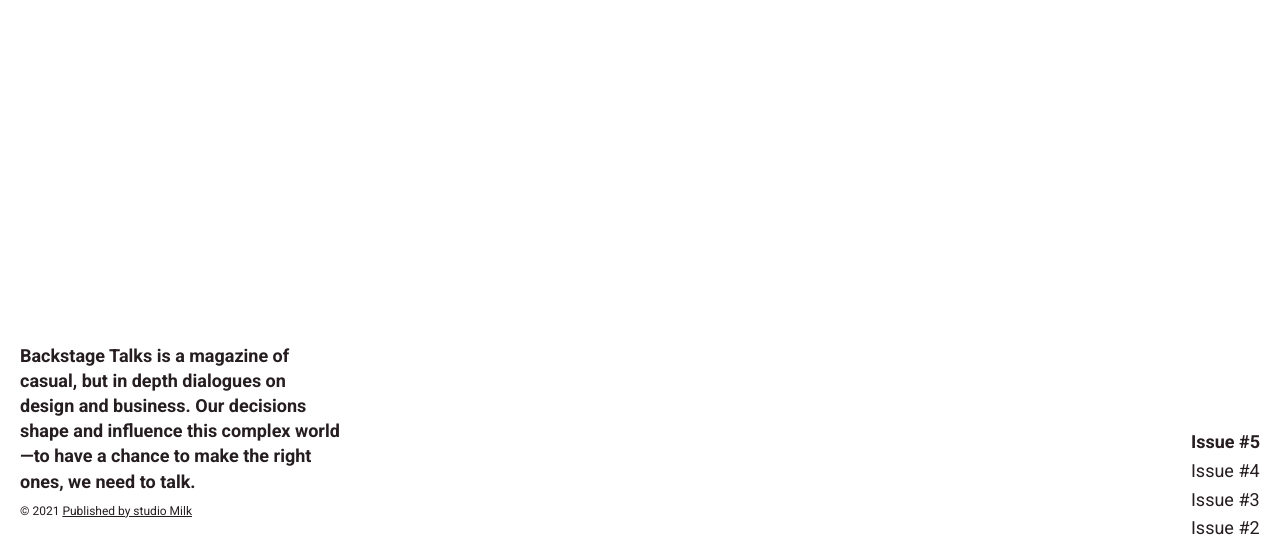
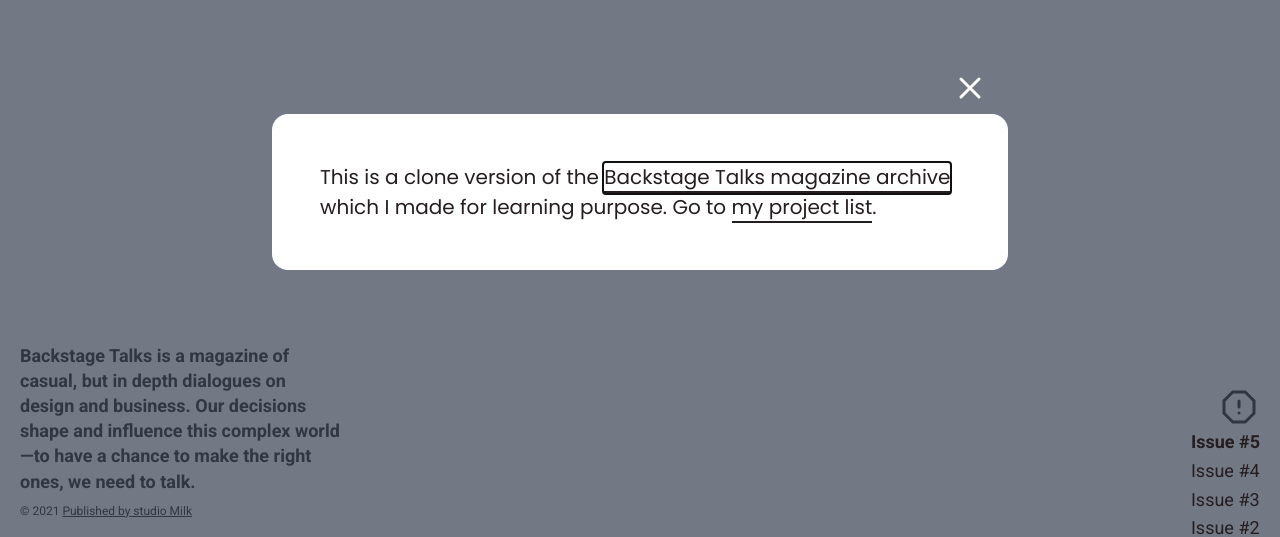
Before and after one commit to cyishere/frontend-practice, a Next.js app: page /backstagetalks in a window 1280 px wide. Shown: the part 208-745 px from the top of the page. Built offline with nearby package versions, Linux system fonts and the light colour scheme; a web font is replaced by a local one.

Commit message:
Add Delaration

```diff
--- /dev/null
+++ b/components/Delaration/Delaration.tsx
@@ -0,0 +1,151 @@
+import { Fragment, useState } from "react";
+import styled, { keyframes } from "styled-components";
+import Link from "next/link";
+import { DialogOverlay, DialogContent } from "@reach/dialog";
+import { AlertOctagon, X } from "react-feather";
+
+import { COLORS, QUERIES } from "@/styles/constants";
+import UnstyledButton from "../UnstyledButton";
+
+interface DelarationIconProps {
+  text: string;
+  href: string;
+}
+
+const DelarationIcon: React.FC<DelarationIconProps> = ({ text, href }) => {
+  const [isOpen, setIsOpen] = useState(true);
+
+  const onDismiss = () => setIsOpen(!isOpen);
+
+  return (
+    <Fragment>
+      <MoreButton onClick={onDismiss}>
+        <AlertOctagon size={36} />
+      </MoreButton>
+
+      <Overlay isOpen={isOpen}>
+        <Content>
+          <p>
+            This is a clone version of the{" "}
+            <Anchor href={href} target="_blank" rel="noreferrer">
+              {text}
+            </Anchor>{" "}
+            which I made for learning purpose. Go to{" "}
+            <Link href="/" passHref>
+              <Anchor>my project list</Anchor>
+            </Link>
+            .
+          </p>
+          <CloseButton onClick={onDismiss}>
+            <X size={36} />
+          </CloseButton>
+        </Content>
+      </Overlay>
+    </Fragment>
+  );
+};
+
+const fadeIn = keyframes`
+  0% {
+    opacity: 0;
+  }
+  100% {
+    opacity: 1;
+  }
+`;
+
+const bounceIn = keyframes`
+  0% {
+    filter: blur(10px);
+    transform: scale(0);
+  }
+  100% {
+    filter: blur(0px);
+    transform: scale(1);
+  }
+`;
+
+const MoreButton = styled(UnstyledButton)`
+  width: 50px;
+  height: 50px;
+  color: var(--clr-pink);
+  background-color: var(--clr-white);
+  border-radius: 50%;
+  box-shadow: var(--shadow-elevation-medium);
+
+  display: flex;
+  justify-content: center;
+  align-items: center;
+
+  position: fixed;
+  right: 1rem;
+  bottom: 20vh;
+
+  &:hover {
+    color: var(--clr-black);
+  }
+
+  svg {
+    display: block;
+  }
+`;
+
+const Overlay = styled(DialogOverlay)`
+  position: fixed;
+  top: 0;
+  left: 0;
+  right: 0;
+  bottom: 0;
+  background-color: hsl(${COLORS.black} / 0.7);
+
+  display: flex;
+  justify-content: center;
+  align-items: center;
+
+  animation: ${fadeIn} 500ms;
+  perspective: 500px;
+`;
+
+const Content = styled(DialogContent)`
+  font-family: "Poppins", sans-serif;
+  font-size: ${20 / 16}rem;
+  line-height: 1.5;
+  width: 90%;
+  background-color: var(--clr-white);
+  padding: 3rem;
+  border-radius: 1rem;
+  position: relative;
+  filter: blur(10px);
+  transform: scale(0);
+
+  animation: ${bounceIn} 300ms;
+  animation-timing-function: cubic-bezier(0.28, 0.51, 0.94, 0.73);
+  animation-delay: 100ms;
+  animation-fill-mode: forwards;
+
+  @media ${QUERIES.largerThanTablet} {
+    width: 50%;
+  }
+`;
+
+const Anchor = styled.a`
+  color: var(--clr-pink);
+  border-bottom: 2px solid currentColor;
+  /* padding: 1px; */
+
+  &:hover {
+    border-color: transparent;
+  }
+`;
+
+const CloseButton = styled(UnstyledButton)`
+  color: var(--clr-white);
+  width: 44px;
+  height: 44px;
+  position: absolute;
+  right: 1rem;
+  top: 0;
+  transform: translateY(-100%);
+`;
+
+export default DelarationIcon;
--- /dev/null
+++ b/components/Delaration/index.ts
@@ -0,0 +1 @@
+export { default } from "./Delaration";
--- a/pages/ableton/index.tsx
+++ b/pages/ableton/index.tsx
@@ -18,6 +18,7 @@
 import Footer from "@/components/ableton/Footer";
 import Video from "@/components/ableton/Video";
 import { QUERIES } from "@/components/ableton/constants";
+import Delaration from "@/components/Delaration";
 
 const Home: NextPage = () => {
   return (
@@ -167,6 +168,7 @@
 
         <Footer />
       </MaxWidthWrapper>
+      <Delaration text="Ableton about page" href="https://www.ableton.com" />
     </Layout>
   );
 };
--- a/pages/backstagetalks/index.tsx
+++ b/pages/backstagetalks/index.tsx
@@ -6,6 +6,7 @@
 import TableOfContent from "@/components/backstagetalks/TableOfContent";
 import Footer from "@/components/backstagetalks/Footer";
 import FullpageIssueScreen from "@/components/backstagetalks/FullpageIssueScreen";
+import Delaration from "@/components/Delaration";
 
 const Home: NextPage = () => {
   const [index, setIndex] = useState(0);
@@ -29,6 +30,10 @@
       <TableOfContent index={index} />
       <FullpageIssueScreen onLeave={onLeave} afterLoad={afterLoad} />
       <Footer />
+      <Delaration
+        text="Backstage Talks magazine archive"
+        href="https://backstagetalks.com/"
+      />
     </Layout>
   );
 };
```
